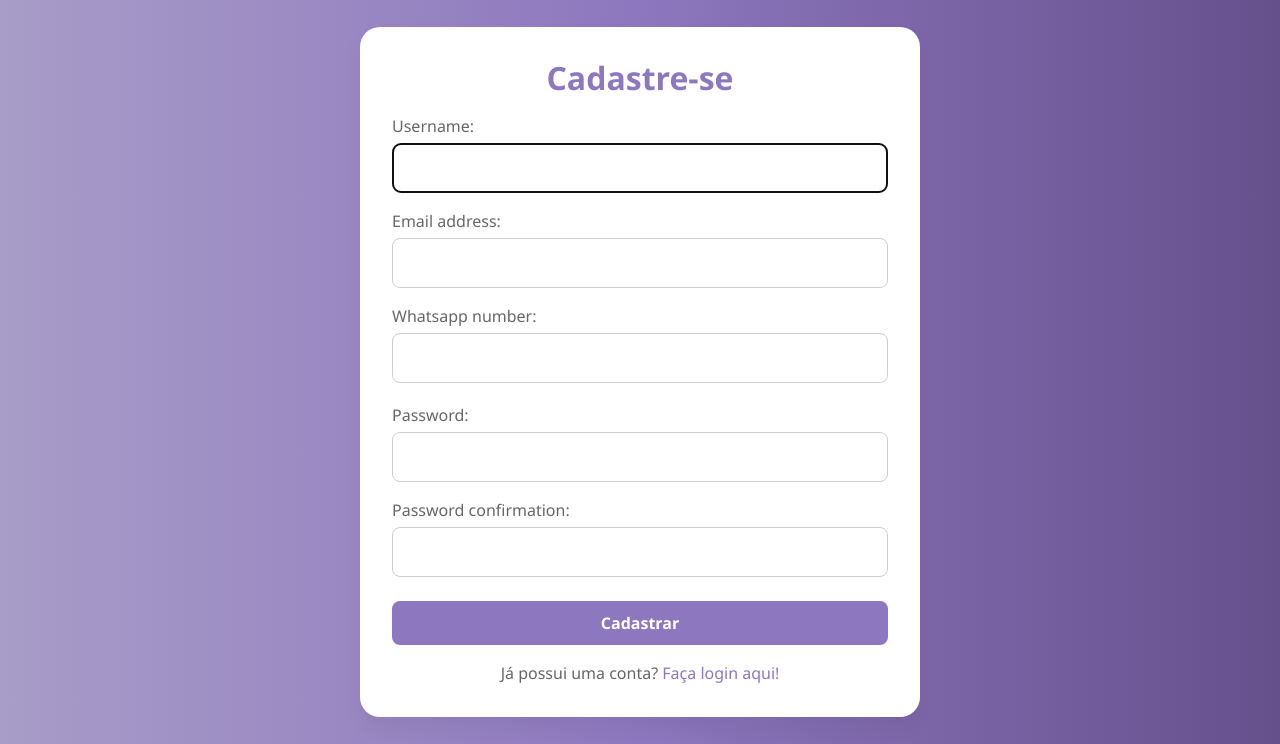
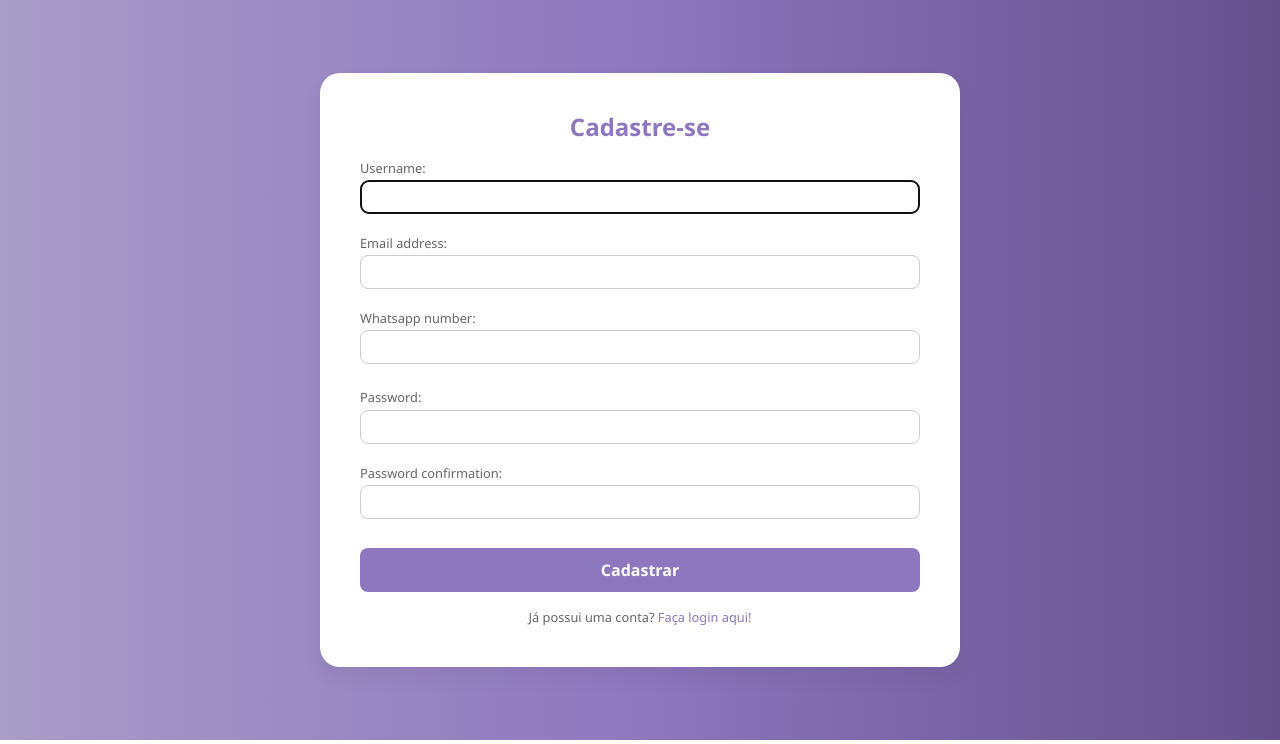
Before and after one commit to FredericoBaker/tp-engenharia-de-software, a Django app: page /register in a window 1280 px wide. Shown: the part 60-804 px from the top of the page. Run offline with Django 5.2, Linux system fonts and the light colour scheme; some libraries are stand-ins or nearby versions.

Commit message:
alterando design

```diff
--- a/main_app/static/main_app/css/register.css
+++ b/main_app/static/main_app/css/register.css
@@ -6,7 +6,7 @@ body {
 .general-container {
   display: flex;
   width: 100vw;
-  height: calc(100vh - 56px);
+  height: calc(100vh - 60px);
   flex-direction: column;
   align-items: center;
   justify-content: center;
@@ -25,8 +25,8 @@ body {
   justify-content: center;
   align-items: center;
   background-color: white;
-  width: 35rem;
-  padding: 2rem;
+  width: 40rem;
+  padding: 2.5rem;
   border-radius: 20px;
   box-shadow: 0 10px 20px rgba(0, 0, 0, 0.05);
   animation: fadeInAnimation 1s ease-in-out;
@@ -35,7 +35,8 @@ body {
 .form h2 {
   color: #8d77be;
   font-weight: 600;
-  margin-bottom: 1rem;
+  font-size: 1.5rem;
+  margin-bottom: 0.8rem;
 }
 
 .form-group {
@@ -46,8 +47,9 @@ body {
 .form-group textarea,
 .form-group select {
   width: 100%;
-  padding: 12px;
+  padding: 4px;
   border: 1px solid #ccc;
+
   border-radius: 8px;
   transition: border-color 0.3s;
 }
@@ -59,7 +61,8 @@ body {
 }
 
 .form-group label {
-  margin-bottom: 5px;
+  font-size: 0.8rem;
+  margin-bottom: 2px;
   color: #666;
   font-weight: 500;
 }
@@ -74,8 +77,9 @@ body {
   cursor: pointer;
   transition: background 0.3s;
   width: 100%;
-  margin-top: 0.5rem;
+  margin-top: 0.8rem;
   font-weight: bold;
+  font-size: 1rem;
 }
 
 .btn-primary:hover {
@@ -85,6 +89,7 @@ body {
 .login {
   margin-top: 1rem;
   color: #666;
+  font-size: 0.8rem;
 }
 
 .login a {
```
Also changed, not shown: main_app/templates/main_app/register.html (+11 -2 lines).
